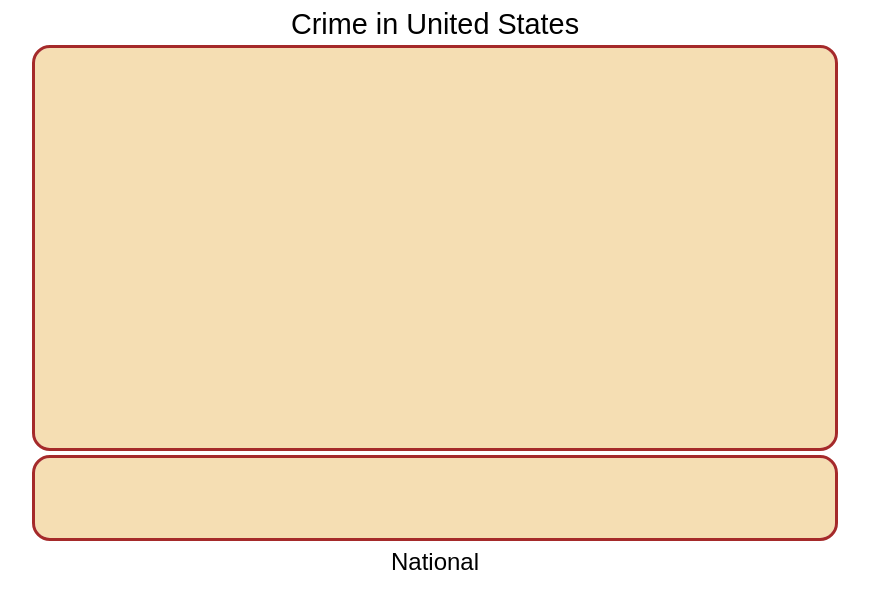
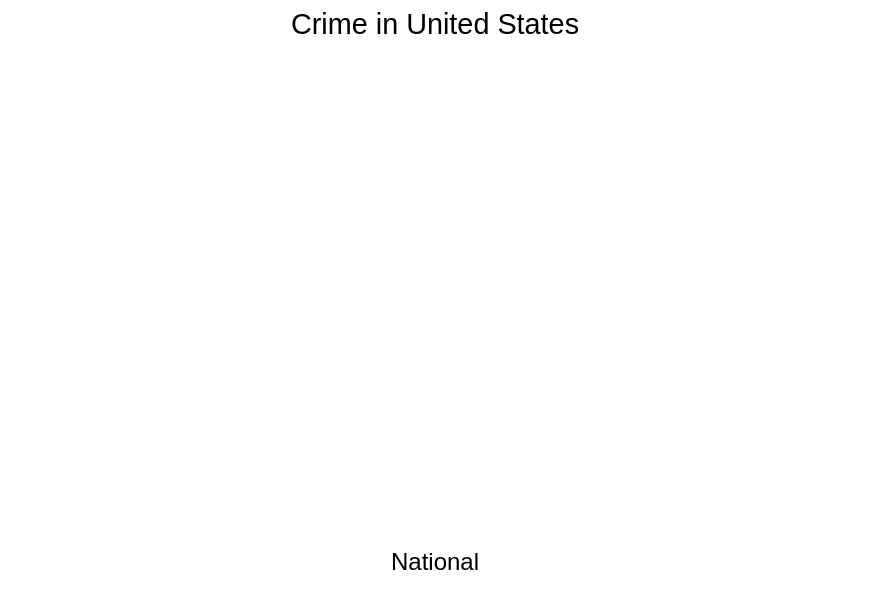
Before and after one commit to Emidiant/crime-in-usa-visualisation, a website built with Parcel: page index.html in a window 1280 px wide. Shown: the whole page, without its empty margins (205-1074 px from the left). Built offline with nearby package versions, Linux system fonts and the light colour scheme; no server answers; what d3-simple-slider would draw is missing.

Commit message:
Try fix import

```diff
--- a/index.html
+++ b/index.html
@@ -4,6 +4,7 @@
     <title>Crime is US</title>
     <meta charset="UTF-8" />
     <link rel="stylesheet" href="src/styles.css" />
+    <script src="https://d3js.org/d3.v7.min.js"></script>
   </head>
 
   <body>
--- a/src/index.js
+++ b/src/index.js
@@ -16,7 +16,7 @@ var title = d3
 var svg = d3
   .select("#content")
   .append("svg")
-  .style("border-radius", "15px")
+  // .style("border-radius", "15px")
   // .append("g")
   .attr("width", 800)
   .attr("height", 400);
--- a/src/styles.css
+++ b/src/styles.css
@@ -4,8 +4,8 @@ body {
 }
 
 svg {
-  background-color: wheat;
-  outline: solid brown;
+  /* background-color: wheat; */
+  /* outline: solid brown; */
   display: block;
   margin-left: auto;
   margin-right: auto;
```
